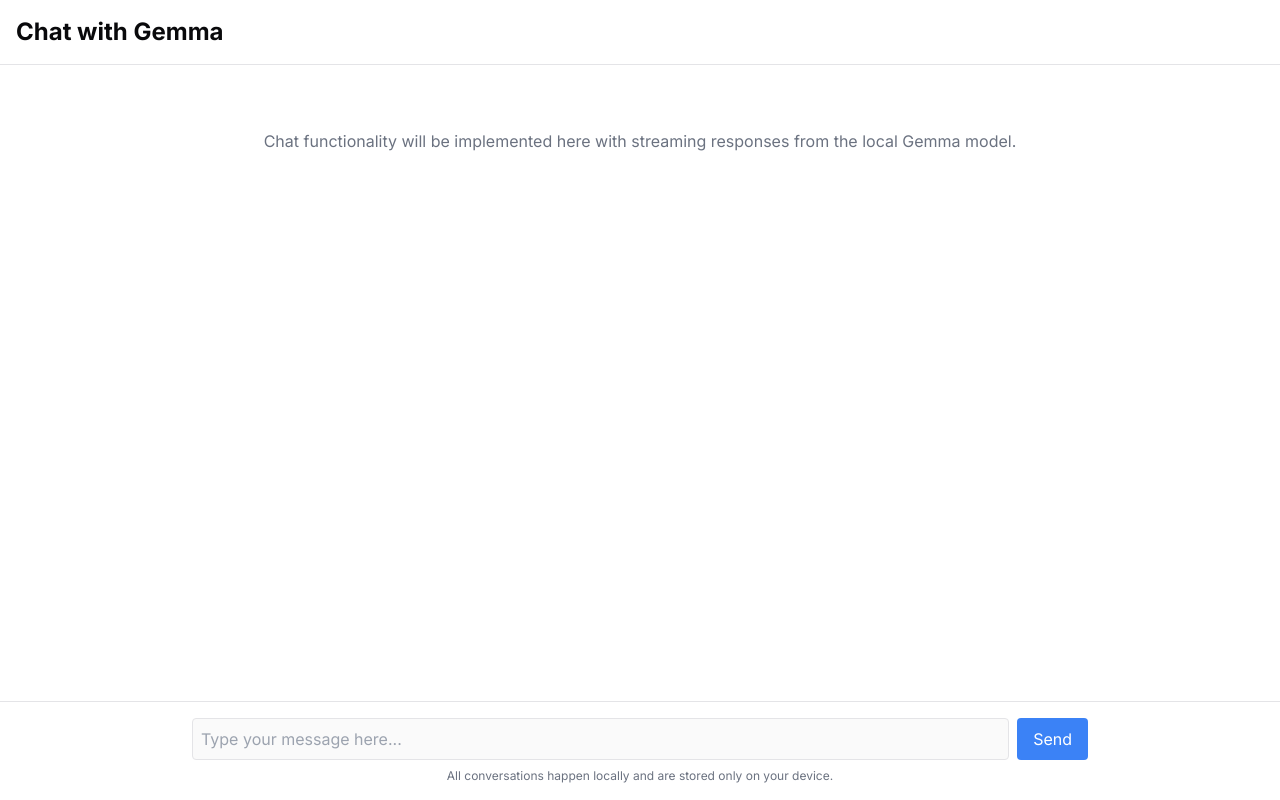
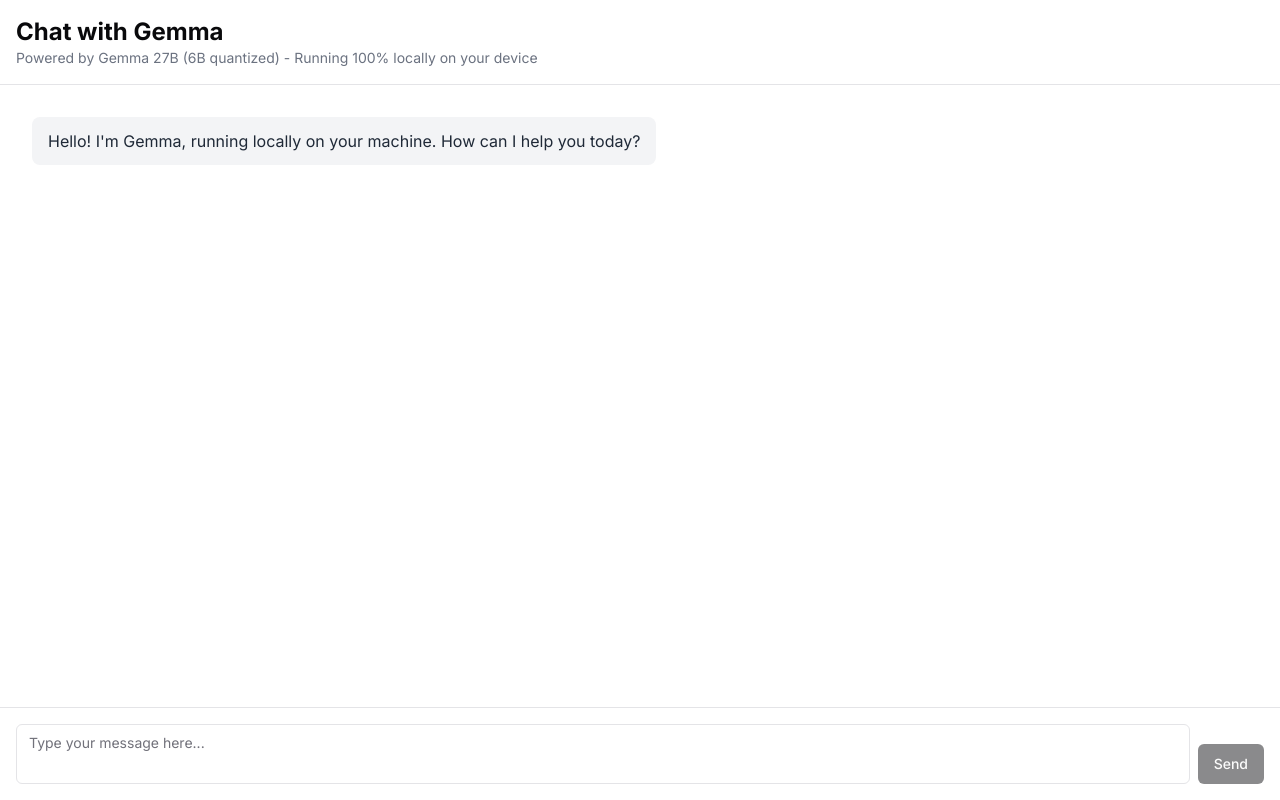
Before and after one commit to ZundamonnoVRChatkaisetu/local-gemma-toolkit, a Next.js app: page /chat in a window 1280 px wide. Built offline with nearby package versions, Linux system fonts and the light colour scheme.

Commit message:
Add chat components

```diff
--- a/src/app/chat/page.tsx
+++ b/src/app/chat/page.tsx
@@ -1,4 +1,5 @@
 import { Metadata } from 'next';
+import { ChatInterface } from '@/components/chat/chat-interface';
 
 export const metadata: Metadata = {
   title: 'Chat | Local Gemma Toolkit',
@@ -6,41 +7,25 @@
 };
 
 export default function ChatPage() {
+  const initialMessages = [
+    {
+      role: 'assistant',
+      content: 'Hello! I\'m Gemma, running locally on your machine. How can I help you today?'
+    },
+  ];
+
   return (
     <div className="flex flex-col h-screen">
       <header className="p-4 border-b">
         <h1 className="text-2xl font-bold">Chat with Gemma</h1>
+        <p className="text-sm text-gray-500">
+          Powered by Gemma 27B (6B quantized) - Running 100% locally on your device
+        </p>
       </header>
 
-      <main className="flex-1 overflow-auto p-4">
-        <div className="max-w-4xl mx-auto">
-          <p className="text-center text-gray-500 my-12">
-            Chat functionality will be implemented here with streaming responses from the local Gemma model.
-          </p>
-        </div>
+      <main className="flex-1 overflow-hidden">
+        <ChatInterface initialMessages={initialMessages} />
       </main>
-
-      <footer className="p-4 border-t">
-        <div className="max-w-4xl mx-auto">
-          <div className="flex space-x-2">
-            <input
-              type="text"
-              className="flex-1 p-2 border rounded"
-              placeholder="Type your message here..."
-              disabled
-            />
-            <button
-              className="px-4 py-2 bg-blue-500 text-white rounded"
-              disabled
-            >
-              Send
-            </button>
-          </div>
-          <p className="text-xs text-gray-500 mt-2 text-center">
-            All conversations happen locally and are stored only on your device.
-          </p>
-        </div>
-      </footer>
     </div>
   );
 }
--- /dev/null
+++ b/src/components/chat/chat-input.tsx
@@ -0,0 +1,46 @@
+import React, { useState, KeyboardEvent } from 'react';
+import { Button } from '@/components/ui/button';
+import { Textarea } from '@/components/ui/textarea';
+import { Message } from '@/lib/gemma';
+
+interface ChatInputProps {
+  onSubmit: (message: string) => void;
+  isLoading?: boolean;
+}
+
+export function ChatInput({ onSubmit, isLoading = false }: ChatInputProps) {
+  const [input, setInput] = useState('');
+
+  const handleSubmit = () => {
+    if (input.trim() && !isLoading) {
+      onSubmit(input.trim());
+      setInput('');
+    }
+  };
+
+  const handleKeyDown = (e: KeyboardEvent<HTMLTextAreaElement>) => {
+    if (e.key === 'Enter' && !e.shiftKey) {
+      e.preventDefault();
+      handleSubmit();
+    }
+  };
+
+  return (
+    <div className="flex items-end space-x-2 p-4 border-t">
+      <Textarea
+        value={input}
+        onChange={(e) => setInput(e.target.value)}
+        onKeyDown={handleKeyDown}
+        placeholder="Type your message here..."
+        className="flex-1 resize-none min-h-[60px] max-h-[200px]"
+        disabled={isLoading}
+      />
+      <Button
+        onClick={handleSubmit}
+        disabled={isLoading || !input.trim()}
+      >
+        Send
+      </Button>
+    </div>
+  );
+}
--- /dev/null
+++ b/src/components/chat/chat-interface.tsx
@@ -0,0 +1,91 @@
+"use client";
+
+import React, { useState, useEffect, useRef } from 'react';
+import { ChatMessage } from './chat-message';
+import { ChatInput } from './chat-input';
+import { Message } from '@/lib/gemma';
+
+interface ChatInterfaceProps {
+  initialMessages?: Message[];
+  conversationId?: string;
+}
+
+export function ChatInterface({
+  initialMessages = [],
+  conversationId
+}: ChatInterfaceProps) {
+  const [messages, setMessages] = useState<Message[]>(initialMessages);
+  const [isLoading, setIsLoading] = useState(false);
+  const messageEndRef = useRef<HTMLDivElement>(null);
+
+  // Scroll to bottom when messages change
+  useEffect(() => {
+    messageEndRef.current?.scrollIntoView({ behavior: 'smooth' });
+  }, [messages]);
+
+  const handleSubmit = async (content: string) => {
+    // Add user message
+    const userMessage: Message = { role: 'user', content };
+    setMessages((prev) => [...prev, userMessage]);
+
+    // Set loading state and add a placeholder for assistant response
+    setIsLoading(true);
+    const placeholderMessage: Message = { role: 'assistant', content: '...' };
+    setMessages((prev) => [...prev, placeholderMessage]);
+
+    try {
+      // In a real implementation, this would call the API
+      const response = await fetch('/api/chat', {
+        method: 'POST',
+        headers: {
+          'Content-Type': 'application/json',
+        },
+        body: JSON.stringify({
+          messages: [...messages, userMessage],
+          conversationId,
+          stream: false, // For simplicity in this initial implementation
+        }),
+      });
+
+      if (!response.ok) {
+        throw new Error(`API returned status ${response.status}`);
+      }
+
+      const data = await response.json();
+
+      // Replace the placeholder with actual response
+      setMessages((prev) => [
+        ...prev.slice(0, prev.length - 1),
+        { role: 'assistant', content: data.completion },
+      ]);
+    } catch (error) {
+      console.error('Error sending message:', error);
+      // Replace placeholder with error message
+      setMessages((prev) => [
+        ...prev.slice(0, prev.length - 1),
+        {
+          role: 'assistant',
+          content: 'Sorry, there was an error processing your request. Please try again.'
+        },
+      ]);
+    } finally {
+      setIsLoading(false);
+    }
+  };
+
+  return (
+    <div className="flex flex-col h-full">
+      <div className="flex-1 overflow-y-auto p-4">
+        {messages.map((message, index) => (
+          <ChatMessage
+            key={index}
+            message={message}
+            isLoading={isLoading && index === messages.length - 1}
+          />
+        ))}
+        <div ref={messageEndRef} />
+      </div>
+      <ChatInput onSubmit={handleSubmit} isLoading={isLoading} />
+    </div>
+  );
+}
--- /dev/null
+++ b/src/components/chat/chat-message.tsx
@@ -0,0 +1,33 @@
+import React from 'react';
+import { cn } from '@/lib/utils';
+import { Message } from '@/lib/gemma';
+
+interface ChatMessageProps {
+  message: Message;
+  isLoading?: boolean;
+}
+
+export function ChatMessage({ message, isLoading = false }: ChatMessageProps) {
+  const isUser = message.role === 'user';
+
+  return (
+    <div
+      className={cn(
+        "py-4 px-4 flex",
+        isUser ? "justify-end" : "justify-start"
+      )}
+    >
+      <div
+        className={cn(
+          "max-w-3xl rounded-lg px-4 py-3",
+          isUser
+            ? "bg-blue-500 text-white"
+            : "bg-gray-100 text-gray-800",
+          isLoading && "animate-pulse"
+        )}
+      >
+        <p className="whitespace-pre-wrap">{message.content}</p>
+      </div>
+    </div>
+  );
+}
```
